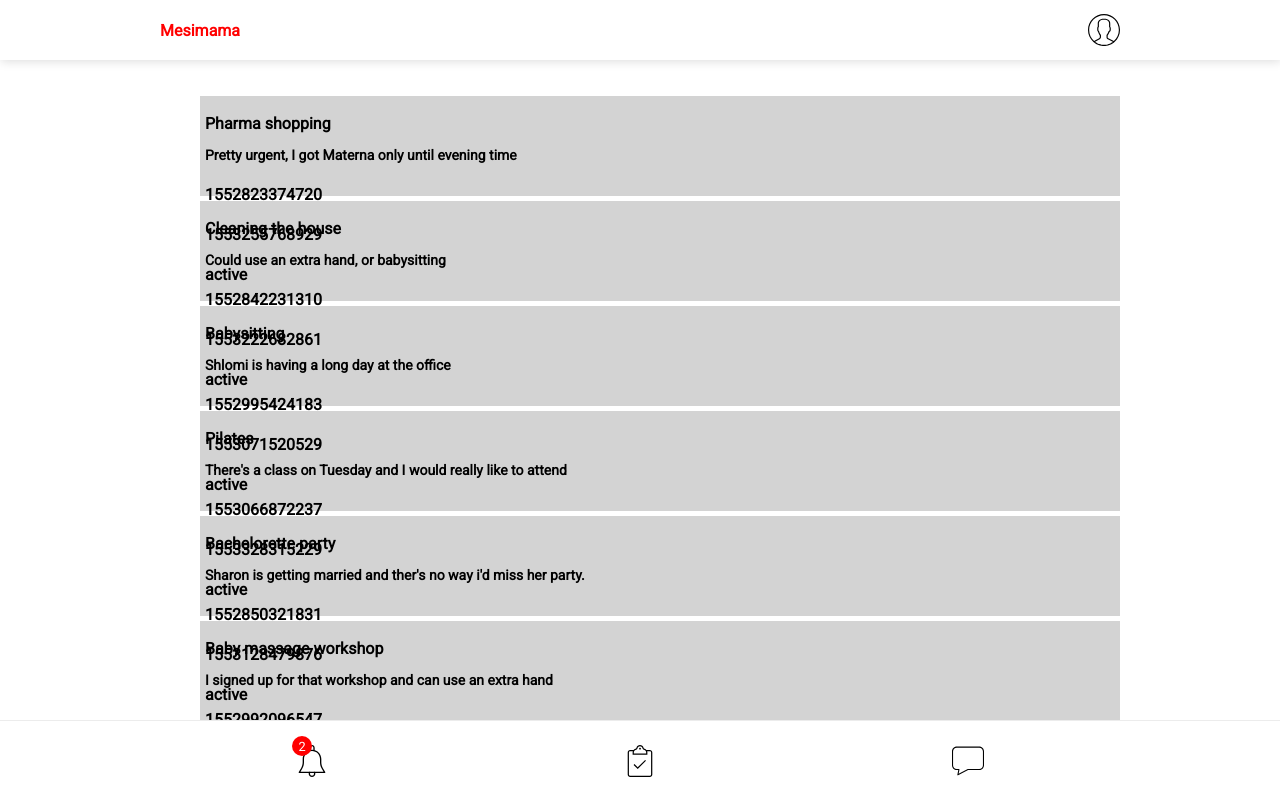
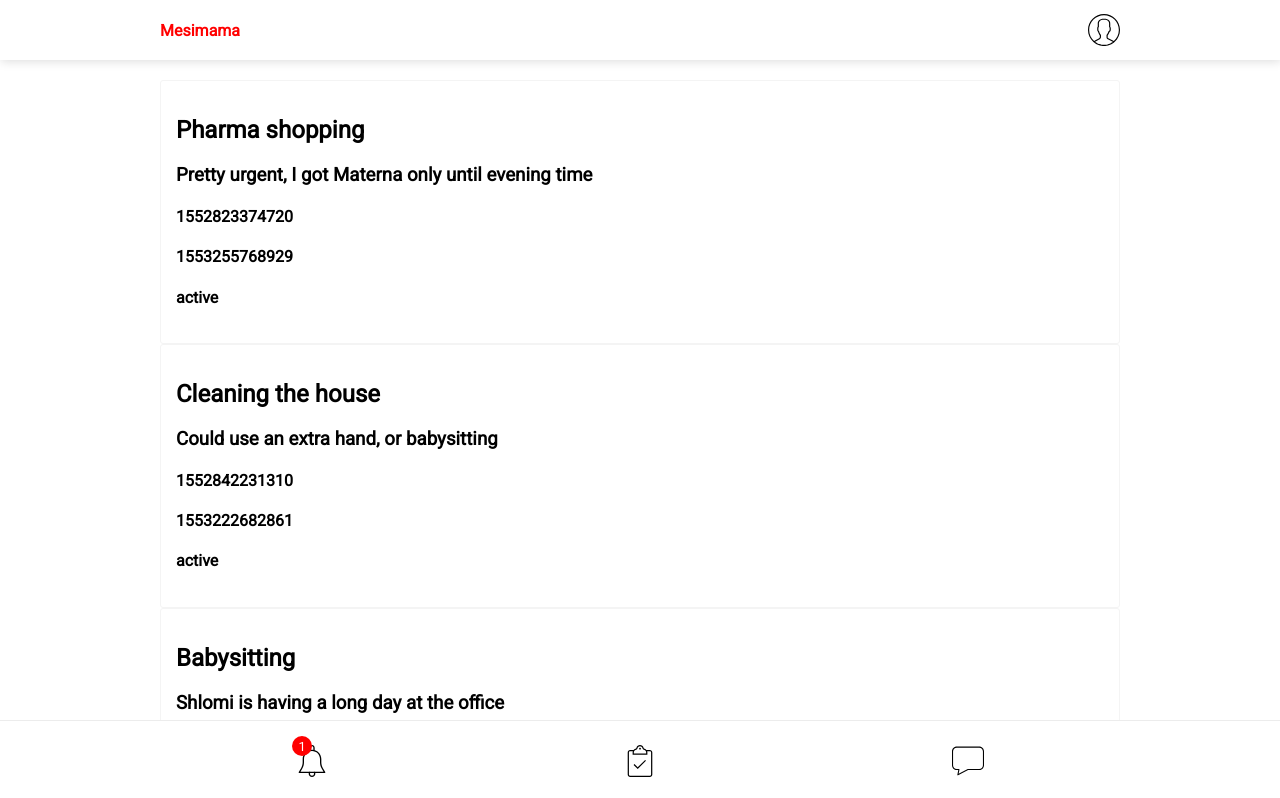
Before and after one commit to shailavie/proj-mesimama, a Vue app in the folder mesimama/: page /#/app/tasks in a window 1280 px wide. Shown: the top 798 px of the page. Built offline with nearby package versions, Linux system fonts and the light colour scheme.

Commit message:
Notifications badge gets data from store: notificationsCount

```diff
--- a/mesimama/src/assets/style.scss
+++ b/mesimama/src/assets/style.scss
@@ -5,9 +5,20 @@
   box-sizing: border-box;
 }
 
+// Basic Elements Reset
+
 body {
   margin: 0;
   font-family: "Roboto", sans-serif;
+}
+
+ul {
+  margin: 0;
+  padding: 0;
+}
+
+li {
+  list-style-type: none;
 }
 
 // Layout
@@ -33,6 +44,11 @@ footer {
 }
 
 // Header
+
+.header-logo {
+  color: red;
+  font-weight: 700;
+}
 
 header {
   box-shadow: 1px 1px 10px rgba(0, 0, 0, 0.15);
@@ -104,3 +120,12 @@ header {
   background: red;
   color: #fff;
 }
+
+// Tasks
+
+.task-card {
+  border: 1px solid #ececec;
+  padding: 15px;
+  border-color: rgb(244, 244, 244);
+  border-radius: 3px;
+}
--- a/mesimama/src/components/header.vue
+++ b/mesimama/src/components/header.vue
@@ -1,7 +1,7 @@
 <template>
   <div class="wrapper">
     <div class="header-container">
-      <div class="header-logo" style="color:red;font-weight:700;">Mesimama</div>
+      <div class="header-logo">Mesimama</div>
       <span class="nav-item user">
         <router-link to="/app/my-account">
           <img src="@/assets/icons/user.svg" class="nav-item-icon">
@@ -11,7 +11,7 @@
         <span class="nav-item notifications">
           <router-link to="/app/notifications">
             <img src="@/assets/icons/notifications.svg" class="nav-item-icon">
-            <span class="notifications-badge">2</span>
+            <span class="notifications-badge" v-if="notificationsCount > 0">{{notificationsCount}}</span>
           </router-link>
         </span>
         <span class="nav-item tasks">
@@ -30,4 +30,14 @@
 </template>
 
 <script>
+export default {
+  data() {
+    return {};
+  },
+  computed: {
+    notificationsCount() {
+      return this.$store.getters.notificationsCount;
+    }
+  }
+};
 </script>
--- a/mesimama/src/components/task-list-cmp.vue
+++ b/mesimama/src/components/task-list-cmp.vue
@@ -12,10 +12,10 @@
 </template>
 
 <script>
-import taskPreview from './taskPreview.vue'
+import taskPreview from "./taskPreview.vue";
 
 export default {
-  props: ['tasks'],
+  props: ["tasks"],
   components: {
     taskPreview
   }
@@ -24,10 +24,6 @@ export default {
 
 <style scoped lang="scss">
 ul {
-    list-style-type: none;
+  display: grid;
 }
-li {
-    margin: 0;
-}
-
 </style>
--- a/mesimama/src/components/taskPreview.vue
+++ b/mesimama/src/components/taskPreview.vue
@@ -18,23 +18,3 @@ export default {
   props: ['task'],
 }
 </script>
-
-<style scoped lang="scss">
-  .task-card {
-    margin: 0;
-    width: 100%;
-    height: 100px;
-    background-color: lightgray;
-    margin-bottom: 5px;
-    padding: 5px;
-  }
-  h2 {
-    font-size: 16px;
-  }
-  h3 {
-    font-size: 14px;
-    white-space: nowrap;
-    overflow: hidden;
-    text-overflow: ellipsis;
-  }
-</style>
--- a/mesimama/src/stores/store.js
+++ b/mesimama/src/stores/store.js
@@ -6,16 +6,17 @@ import taskService from '../services/task-service.js'
 Vue.use(Vuex)
 
 export default new Vuex.Store({
-  modules:{
+  modules: {
     // storeTasks
   },
   state: {
     taskItems: [],
     filterBy: {},
     currTask: null,
+    notificationsCount: 1
   },
   mutations: {
-    setTaskItems(state,  {tasks} ) {
+    setTaskItems(state, { tasks }) {
       console.log('mutating', tasks)
       state.taskItems = tasks
       console.log(state.taskItems)
@@ -25,14 +26,17 @@ export default new Vuex.Store({
     loadTaskItems(context) {
       taskService.query()
         .then(tasks => {
-           console.log('store got from util',tasks)
+          console.log('store got from util', tasks)
           context.commit({ type: 'setTaskItems', tasks })
         })
     },
   },
   getters: {
-    filteredTasks(state){
+    filteredTasks(state) {
       return state.taskItems
+    },
+    notificationsCount(state) {
+      return state.notificationsCount
     }
   }
 })
```
Lines whose indentation alone changed are shown as unchanged.
